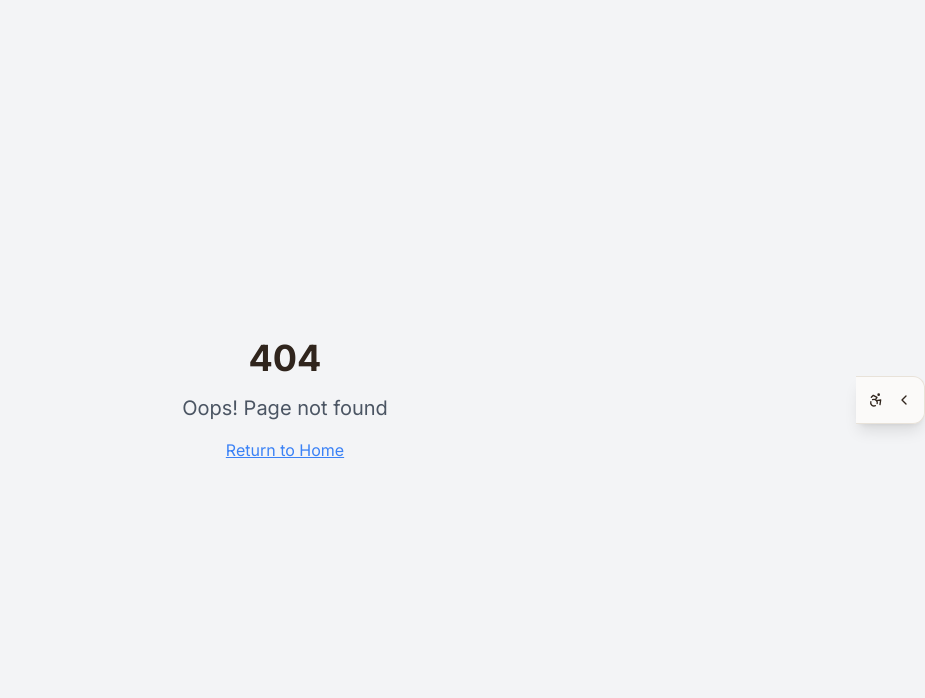
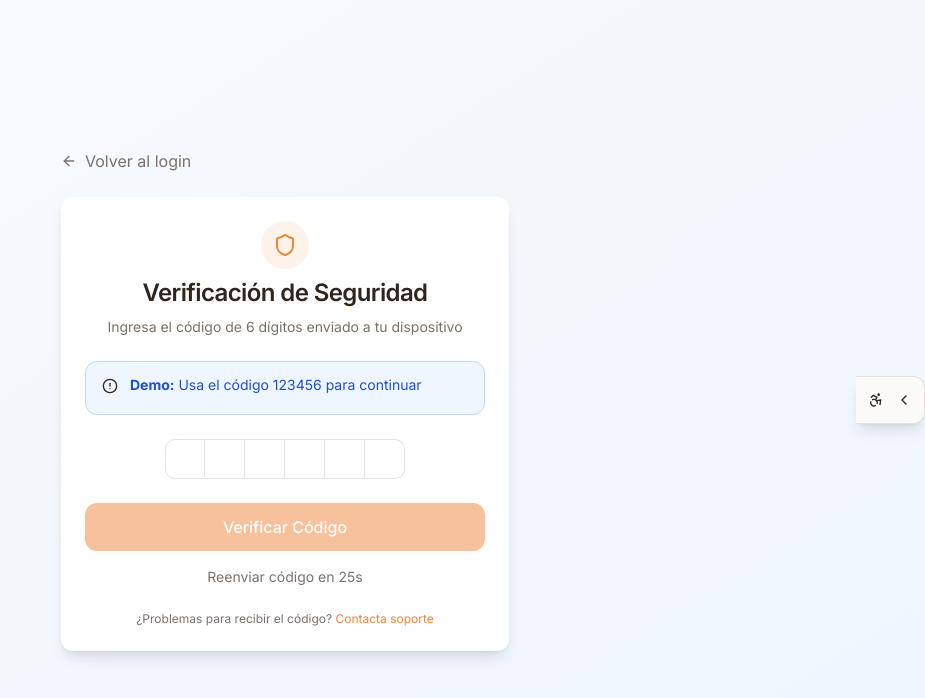
Before and after one commit to William19D/evently, a React (Vite) app: page /2fa in a window 1280 px wide. Shown: the top 698 px of the page, without its empty margins (355-1280 px from the left). Built offline with nearby package versions, Linux system fonts and the light colour scheme.

Commit message:
feat: Implement Google Login and OTP 2FA
- Removed Facebook login option from both login and registration.
- Enabled Google login exclusively for clients, not for owners.
- Implemented a new page for One-Time Password (OTP) based Two-Factor Authentication (2FA).

```diff
--- a/src/App.tsx
+++ b/src/App.tsx
@@ -19,6 +19,7 @@ import Contact from "./pages/Contact";
 import FAQ from "./pages/FAQ";
 import PublishSpace from "./pages/PublishSpace";
 import OwnerDashboard from "./pages/OwnerDashboard";
+import TwoFactorAuth from "./pages/TwoFactorAuth";
 import NotFound from "./pages/NotFound";
 
 const queryClient = new QueryClient();
@@ -48,6 +49,7 @@ const App = () => (
             <Route path="/faq" element={<FAQ />} />
             <Route path="/publish-space" element={<PublishSpace />} />
             <Route path="/dashboard" element={<OwnerDashboard />} />
+            <Route path="/2fa" element={<TwoFactorAuth />} />
             {/* ADD ALL CUSTOM ROUTES ABOVE THE CATCH-ALL "*" ROUTE */}
             <Route path="*" element={<NotFound />} />
           </Routes>
--- a/src/pages/ClientLogin.tsx
+++ b/src/pages/ClientLogin.tsx
@@ -6,7 +6,7 @@ import { Label } from "@/components/ui/label";
 import { Card, CardContent, CardDescription, CardHeader, CardTitle } from "@/components/ui/card";
 import { Separator } from "@/components/ui/separator";
 import { Alert, AlertDescription } from "@/components/ui/alert";
-import { Eye, EyeOff, Mail, Lock, ArrowLeft, Facebook, Chrome, AlertCircle, User } from "lucide-react";
+import { Eye, EyeOff, Mail, Lock, ArrowLeft, Chrome, AlertCircle, User } from "lucide-react";
 import { useToast } from "@/hooks/use-toast";
 import authBackground from "@/assets/auth-background.jpg";
 
@@ -121,10 +121,6 @@ const ClientLogin = () => {
                 <Chrome className="w-4 h-4 mr-2" />
                 Continuar con Google
               </Button>
-              <Button variant="outline" className="w-full hover:bg-primary/5 transition-colors" type="button">
-                <Facebook className="w-4 h-4 mr-2" />
-                Continuar con Facebook
-              </Button>
             </div>
 
             <div className="relative">
--- a/src/pages/ClientRegister.tsx
+++ b/src/pages/ClientRegister.tsx
@@ -7,7 +7,7 @@ import { Card, CardContent, CardDescription, CardHeader, CardTitle } from "@/com
 import { Separator } from "@/components/ui/separator";
 import { Checkbox } from "@/components/ui/checkbox";
 import { Alert, AlertDescription } from "@/components/ui/alert";
-import { Eye, EyeOff, Mail, Lock, User as UserIcon, Phone, ArrowLeft, Facebook, Chrome, AlertCircle } from "lucide-react";
+import { Eye, EyeOff, Mail, Lock, User as UserIcon, Phone, ArrowLeft, AlertCircle } from "lucide-react";
 import { useToast } from "@/hooks/use-toast";
 import authBackground from "@/assets/auth-background.jpg";
 
@@ -144,26 +144,6 @@ const ClientRegister = () => {
                 <AlertDescription>Por favor corrige los errores en el formulario</AlertDescription>
               </Alert>
             )}
-
-            <div className="space-y-3">
-              <Button variant="outline" className="w-full hover:bg-primary/5 transition-colors" type="button">
-                <Chrome className="w-4 h-4 mr-2" />
-                Registrarse con Google
-              </Button>
-              <Button variant="outline" className="w-full hover:bg-primary/5 transition-colors" type="button">
-                <Facebook className="w-4 h-4 mr-2" />
-                Registrarse with Facebook
-              </Button>
-            </div>
-
-            <div className="relative">
-              <div className="absolute inset-0 flex items-center">
-                <Separator className="w-full" />
-              </div>
-              <div className="relative flex justify-center text-xs uppercase">
-                <span className="bg-card px-2 text-muted-foreground">O regístrate con email</span>
-              </div>
-            </div>
 
             <form onSubmit={handleSubmit} className="space-y-4">
               <div className="grid grid-cols-2 gap-3">
--- /dev/null
+++ b/src/pages/TwoFactorAuth.tsx
@@ -0,0 +1,184 @@
+import { useState } from "react";
+import { Link, useNavigate } from "react-router-dom";
+import { Button } from "@/components/ui/button";
+import { Card, CardContent, CardDescription, CardHeader, CardTitle } from "@/components/ui/card";
+import { Alert, AlertDescription } from "@/components/ui/alert";
+import { InputOTP, InputOTPGroup, InputOTPSlot } from "@/components/ui/input-otp";
+import { ArrowLeft, Shield, AlertCircle, RotateCcw } from "lucide-react";
+import { useToast } from "@/hooks/use-toast";
+
+const TwoFactorAuth = () => {
+  const [otp, setOtp] = useState("");
+  const [isLoading, setIsLoading] = useState(false);
+  const [error, setError] = useState("");
+  const [canResend, setCanResend] = useState(false);
+  const [countdown, setCountdown] = useState(30);
+  const { toast } = useToast();
+  const navigate = useNavigate();
+
+  // Start countdown when component mounts
+  useState(() => {
+    const timer = setInterval(() => {
+      setCountdown((prev) => {
+        if (prev <= 1) {
+          setCanResend(true);
+          clearInterval(timer);
+          return 0;
+        }
+        return prev - 1;
+      });
+    }, 1000);
+
+    return () => clearInterval(timer);
+  });
+
+  const handleSubmit = async (e: React.FormEvent) => {
+    e.preventDefault();
+    setError("");
+
+    if (otp.length !== 6) {
+      setError("Ingresa el código de 6 dígitos completo");
+      return;
+    }
+
+    setIsLoading(true);
+
+    // Simulate OTP verification
+    setTimeout(() => {
+      setIsLoading(false);
+      if (otp === "123456") {
+        toast({
+          title: "Verificación exitosa",
+          description: "Has completado la autenticación de dos factores.",
+        });
+        navigate("/");
+      } else {
+        setError("Código incorrecto. Inténtalo de nuevo.");
+        setOtp("");
+      }
+    }, 1500);
+  };
+
+  const handleResendCode = () => {
+    setCanResend(false);
+    setCountdown(30);
+    setOtp("");
+    setError("");
+
+    toast({
+      title: "Código reenviado",
+      description: "Se ha enviado un nuevo código a tu dispositivo.",
+    });
+
+    // Restart countdown
+    const timer = setInterval(() => {
+      setCountdown((prev) => {
+        if (prev <= 1) {
+          setCanResend(true);
+          clearInterval(timer);
+          return 0;
+        }
+        return prev - 1;
+      });
+    }, 1000);
+  };
+
+  return (
+    <div className="min-h-screen bg-gradient-to-br from-slate-50 to-blue-50 dark:from-slate-900 dark:to-slate-800 flex items-center justify-center p-4">
+      <div className="w-full max-w-md">
+        <Link to="/login/client" className="inline-flex items-center text-muted-foreground hover:text-foreground mb-6 transition-colors">
+          <ArrowLeft className="w-4 h-4 mr-2" />
+          Volver al login
+        </Link>
+
+        <Card className="shadow-lg border-0">
+          <CardHeader className="text-center space-y-2">
+            <div className="mx-auto w-12 h-12 bg-primary/10 rounded-full flex items-center justify-center">
+              <Shield className="w-6 h-6 text-primary" />
+            </div>
+            <CardTitle className="text-2xl font-semibold">Verificación de Seguridad</CardTitle>
+            <CardDescription>
+              Ingresa el código de 6 dígitos enviado a tu dispositivo
+            </CardDescription>
+          </CardHeader>
+
+          <CardContent className="space-y-6">
+            {error && (
+              <Alert variant="destructive">
+                <AlertCircle className="h-4 w-4" />
+                <AlertDescription>{error}</AlertDescription>
+              </Alert>
+            )}
+
+            <Alert className="bg-blue-50 border-blue-200 dark:bg-blue-900/20">
+              <AlertCircle className="h-4 w-4 text-blue-600" />
+              <AlertDescription className="text-blue-700 dark:text-blue-300">
+                <strong>Demo:</strong> Usa el código 123456 para continuar
+              </AlertDescription>
+            </Alert>
+
+            <form onSubmit={handleSubmit} className="space-y-6">
+              <div className="flex justify-center">
+                <InputOTP
+                  maxLength={6}
+                  value={otp}
+                  onChange={(value) => {
+                    setOtp(value);
+                    setError("");
+                  }}
+                >
+                  <InputOTPGroup>
+                    <InputOTPSlot index={0} />
+                    <InputOTPSlot index={1} />
+                    <InputOTPSlot index={2} />
+                    <InputOTPSlot index={3} />
+                    <InputOTPSlot index={4} />
+                    <InputOTPSlot index={5} />
+                  </InputOTPGroup>
+                </InputOTP>
+              </div>
+
+              <div className="text-center space-y-4">
+                <Button
+                  type="submit"
+                  className="w-full shadow-md hover:shadow-lg transition-all duration-200"
+                  size="lg"
+                  disabled={isLoading || otp.length !== 6}
+                >
+                  {isLoading ? "Verificando..." : "Verificar Código"}
+                </Button>
+
+                <div className="text-sm text-muted-foreground">
+                  {canResend ? (
+                    <Button
+                      type="button"
+                      variant="ghost"
+                      className="text-primary hover:text-primary/80"
+                      onClick={handleResendCode}
+                    >
+                      <RotateCcw className="w-4 h-4 mr-2" />
+                      Reenviar código
+                    </Button>
+                  ) : (
+                    <span>
+                      Reenviar código en {countdown}s
+                    </span>
+                  )}
+                </div>
+              </div>
+            </form>
+
+            <div className="text-center text-xs text-muted-foreground">
+              ¿Problemas para recibir el código?{" "}
+              <Link to="/contact" className="text-primary hover:underline">
+                Contacta soporte
+              </Link>
+            </div>
+          </CardContent>
+        </Card>
+      </div>
+    </div>
+  );
+};
+
+export default TwoFactorAuth;
```
Also changed, not shown: 1 other file (tests, documents, lock files or other folders).
